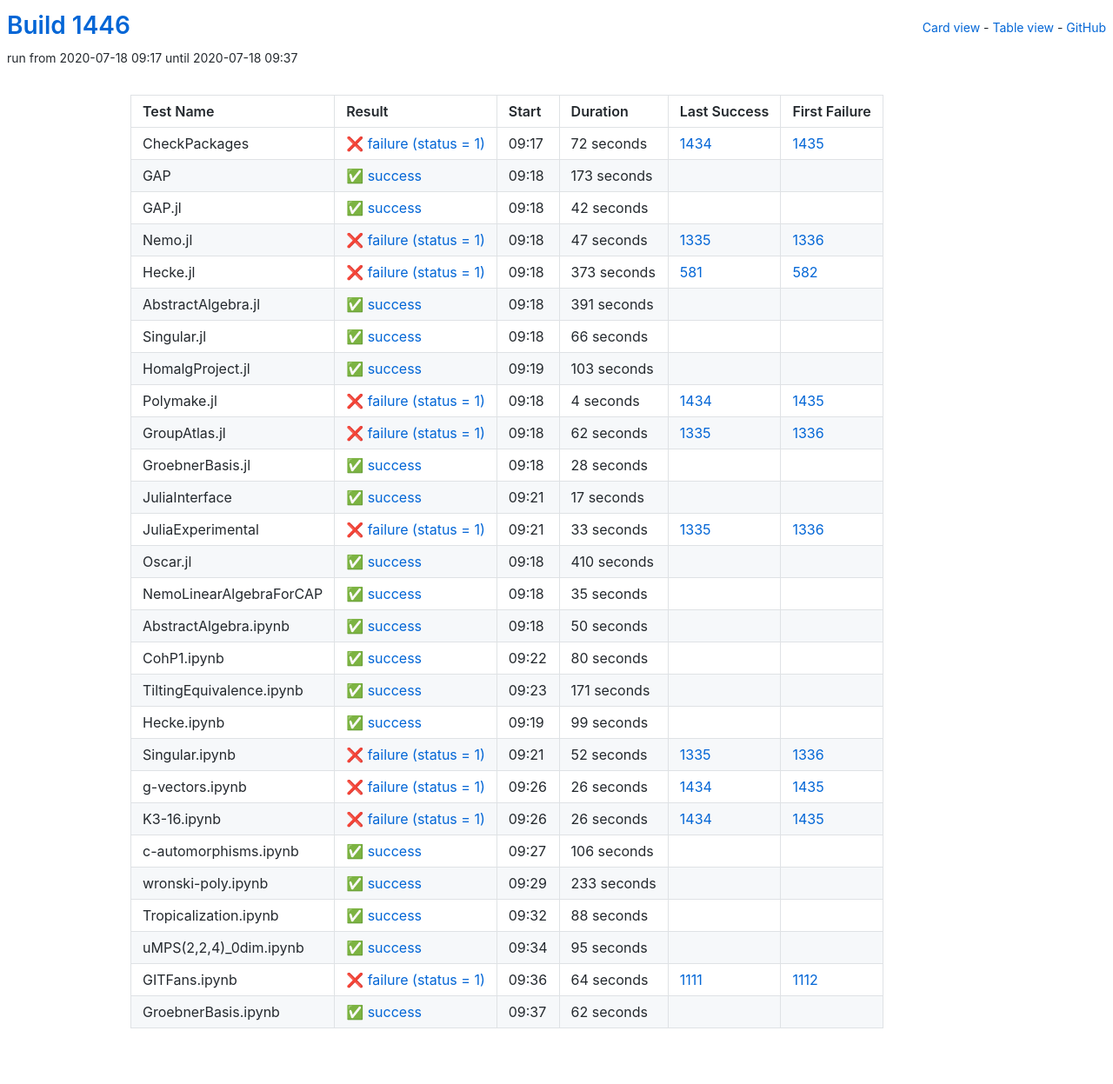
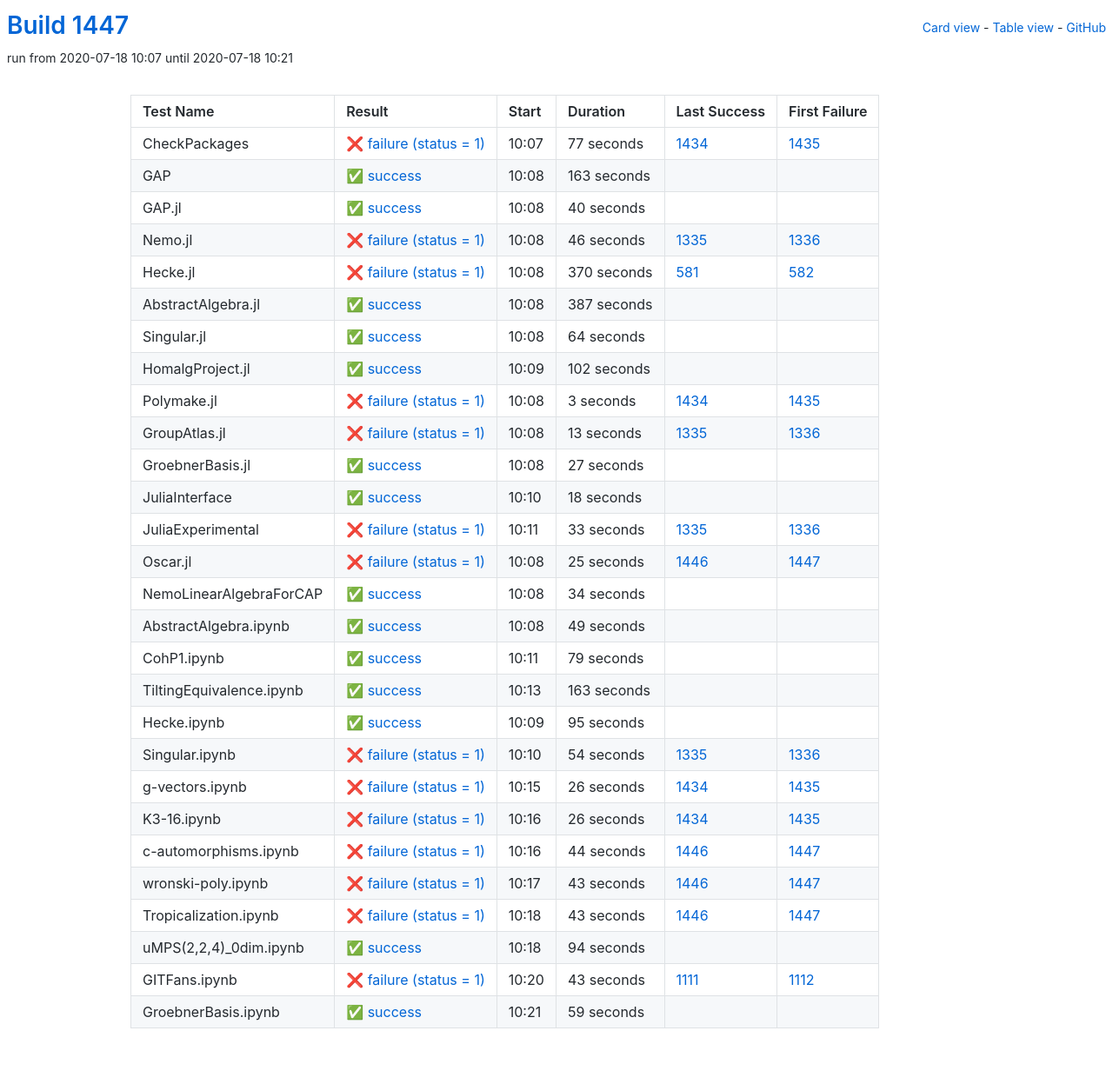
Before and after one commit to oscar-system/oscar-ci-status-1.4, a Jekyll site: the page built from table.html, in a window 1280 px wide. Shown: the whole page at 87% size. Built offline with Jekyll 4.4.1, drawn with Linux system fonts in a browser that asks for light colours.

Commit message:
Build #1447

```diff
--- a/_data/ci.yml
+++ b/_data/ci.yml
@@ -1,6 +1,6 @@
 ---
-build: 1446
-build_url: https://oscarci.mathematik.uni-kl.de/job/oscar-julia-1.4/1446/
+build: 1447
+build_url: https://oscarci.mathematik.uni-kl.de/job/oscar-julia-1.4/1447/
 job: oscar-julia-1.4
 organization: oscar-system
 repo: oscar-ci-status-1.4
@@ -8,152 +8,152 @@ repourl: https://github.com/oscar-system/oscar-ci-status-1.4
 tests:
 - name: CheckPackages
   id: checkpackages
-  log: https://oscarci.mathematik.uni-kl.de/job/oscar-julia-1.4/1446/artifact/logs/build-1446/CheckPackages.log
-  start: 2020-07-18 09:17
+  log: https://oscarci.mathematik.uni-kl.de/job/oscar-julia-1.4/1447/artifact/logs/build-1447/CheckPackages.log
+  start: 2020-07-18 10:07
   success: false
   exitcode: 1
   status: failure
-  duration: 72
+  duration: 77
   last_success: 1434
   last_success_url: https://oscarci.mathematik.uni-kl.de/job/oscar-julia-1.4/1434/
   first_failure: 1435
   first_failure_url: https://oscarci.mathematik.uni-kl.de/job/oscar-julia-1.4/1435/
 - name: GAP
   id: gap
-  log: https://oscarci.mathematik.uni-kl.de/job/oscar-julia-1.4/1446/artifact/logs/build-1446/GAP.log
-  start: 2020-07-18 09:18
+  log: https://oscarci.mathematik.uni-kl.de/job/oscar-julia-1.4/1447/artifact/logs/build-1447/GAP.log
+  start: 2020-07-18 10:08
   success: true
   exitcode: 0
   status: success
-  duration: 173
+  duration: 163
   last_success: false
   last_success_url:
   first_failure: false
   first_failure_url:
 - name: GAP.jl
   id: gap-jl
-  log: https://oscarci.mathematik.uni-kl.de/job/oscar-julia-1.4/1446/artifact/logs/build-1446/GAP.jl.log
-  start: 2020-07-18 09:18
+  log: https://oscarci.mathematik.uni-kl.de/job/oscar-julia-1.4/1447/artifact/logs/build-1447/GAP.jl.log
+  start: 2020-07-18 10:08
   success: true
   exitcode: 0
   status: success
-  duration: 42
+  duration: 40
   last_success: false
   last_success_url:
   first_failure: false
   first_failure_url:
 - name: Nemo.jl
   id: nemo-jl
-  log: https://oscarci.mathematik.uni-kl.de/job/oscar-julia-1.4/1446/artifact/logs/build-1446/Nemo.jl.log
-  start: 2020-07-18 09:18
+  log: https://oscarci.mathematik.uni-kl.de/job/oscar-julia-1.4/1447/artifact/logs/build-1447/Nemo.jl.log
+  start: 2020-07-18 10:08
   success: false
   exitcode: 1
   status: failure
-  duration: 47
+  duration: 46
   last_success: 1335
   last_success_url: https://oscarci.mathematik.uni-kl.de/job/oscar-julia-1.4/1335/
   first_failure: 1336
   first_failure_url: https://oscarci.mathematik.uni-kl.de/job/oscar-julia-1.4/1336/
 - name: Hecke.jl
   id: hecke-jl
-  log: https://oscarci.mathematik.uni-kl.de/job/oscar-julia-1.4/1446/artifact/logs/build-1446/Hecke.jl.log
-  start: 2020-07-18 09:18
+  log: https://oscarci.mathematik.uni-kl.de/job/oscar-julia-1.4/1447/artifact/logs/build-1447/Hecke.jl.log
+  start: 2020-07-18 10:08
   success: false
   exitcode: 1
   status: failure
-  duration: 373
+  duration: 370
   last_success: 581
   last_success_url: https://oscarci.mathematik.uni-kl.de/job/oscar-julia-1.4/581/
   first_failure: 582
   first_failure_url: https://oscarci.mathematik.uni-kl.de/job/oscar-julia-1.4/582/
 - name: AbstractAlgebra.jl
   id: abstractalgebra-jl
-  log: https://oscarci.mathematik.uni-kl.de/job/oscar-julia-1.4/1446/artifact/logs/build-1446/AbstractAlgebra.jl.log
-  start: 2020-07-18 09:18
+  log: https://oscarci.mathematik.uni-kl.de/job/oscar-julia-1.4/1447/artifact/logs/build-1447/AbstractAlgebra.jl.log
+  start: 2020-07-18 10:08
   success: true
   exitcode: 0
   status: success
-  duration: 391
+  duration: 387
   last_success: false
   last_success_url:
   first_failure: false
   first_failure_url:
 - name: Singular.jl
   id: singular-jl
-  log: https://oscarci.mathematik.uni-kl.de/job/oscar-julia-1.4/1446/artifact/logs/build-1446/Singular.jl.log
-  start: 2020-07-18 09:18
+  log: https://oscarci.mathematik.uni-kl.de/job/oscar-julia-1.4/1447/artifact/logs/build-1447/Singular.jl.log
+  start: 2020-07-18 10:08
   success: true
   exitcode: 0
   status: success
-  duration: 66
+  duration: 64
   last_success: false
   last_success_url:
   first_failure: false
   first_failure_url:
 - name: HomalgProject.jl
   id: homalgproject-jl
-  log: https://oscarci.mathematik.uni-kl.de/job/oscar-julia-1.4/1446/artifact/logs/build-1446/HomalgProject.jl.log
-  start: 2020-07-18 09:19
+  log: https://oscarci.mathematik.uni-kl.de/job/oscar-julia-1.4/1447/artifact/logs/build-1447/HomalgProject.jl.log
+  start: 2020-07-18 10:09
   success: true
   exitcode: 0
   status: success
-  duration: 103
+  duration: 102
   last_success: false
   last_success_url:
   first_failure: false
   first_failure_url:
 - name: Polymake.jl
   id: polymake-jl
-  log: https://oscarci.mathematik.uni-kl.de/job/oscar-julia-1.4/1446/artifact/logs/build-1446/Polymake.jl.log
-  start: 2020-07-18 09:18
+  log: https://oscarci.mathematik.uni-kl.de/job/oscar-julia-1.4/1447/artifact/logs/build-1447/Polymake.jl.log
+  start: 2020-07-18 10:08
   success: false
   exitcode: 1
   status: failure
-  duration: 4
+  duration: 3
   last_success: 1434
   last_success_url: https://oscarci.mathematik.uni-kl.de/job/oscar-julia-1.4/1434/
   first_failure: 1435
   first_failure_url: https://oscarci.mathematik.uni-kl.de/job/oscar-julia-1.4/1435/
 - name: GroupAtlas.jl
   id: groupatlas-jl
-  log: https://oscarci.mathematik.uni-kl.de/job/oscar-julia-1.4/1446/artifact/logs/build-1446/GroupAtlas.jl.log
-  start: 2020-07-18 09:18
+  log: https://oscarci.mathematik.uni-kl.de/job/oscar-julia-1.4/1447/artifact/logs/build-1447/GroupAtlas.jl.log
+  start: 2020-07-18 10:08
   success: false
   exitcode: 1
   status: failure
-  duration: 62
+  duration: 13
   last_success: 1335
   last_success_url: https://oscarci.mathematik.uni-kl.de/job/oscar-julia-1.4/1335/
   first_failure: 1336
   first_failure_url: https://oscarci.mathematik.uni-kl.de/job/oscar-julia-1.4/1336/
 - name: GroebnerBasis.jl
   id: groebnerbasis-jl
-  log: https://oscarci.mathematik.uni-kl.de/job/oscar-julia-1.4/1446/artifact/logs/build-1446/GroebnerBasis.jl.log
-  start: 2020-07-18 09:18
+  log: https://oscarci.mathematik.uni-kl.de/job/oscar-julia-1.4/1447/artifact/logs/build-1447/GroebnerBasis.jl.log
+  start: 2020-07-18 10:08
   success: true
   exitcode: 0
   status: success
-  duration: 28
+  duration: 27
   last_success: false
   last_success_url:
   first_failure: false
   first_failure_url:
 - name: JuliaInterface
   id: juliainterface
-  log: https://oscarci.mathematik.uni-kl.de/job/oscar-julia-1.4/1446/artifact/logs/build-1446/JuliaInterface.log
-  start: 2020-07-18 09:21
+  log: https://oscarci.mathematik.uni-kl.de/job/oscar-julia-1.4/1447/artifact/logs/build-1447/JuliaInterface.log
+  start: 2020-07-18 10:10
   success: true
   exitcode: 0
   status: success
-  duration: 17
+  duration: 18
   last_success: false
   last_success_url:
   first_failure: false
   first_failure_url:
 - name: JuliaExperimental
   id: juliaexperimental
-  log: https://oscarci.mathematik.uni-kl.de/job/oscar-julia-1.4/1446/artifact/logs/build-1446/JuliaExperimental.log
-  start: 2020-07-18 09:21
+  log: https://oscarci.mathematik.uni-kl.de/job/oscar-julia-1.4/1447/artifact/logs/build-1447/JuliaExperimental.log
+  start: 2020-07-18 10:11
   success: false
   exitcode: 1
   status: failure
@@ -164,92 +164,92 @@ tests:
   first_failure_url: https://oscarci.mathematik.uni-kl.de/job/oscar-julia-1.4/1336/
 - name: Oscar.jl
   id: oscar-jl
-  log: https://oscarci.mathematik.uni-kl.de/job/oscar-julia-1.4/1446/artifact/logs/build-1446/Oscar.jl.log
-  start: 2020-07-18 09:18
+  log: https://oscarci.mathematik.uni-kl.de/job/oscar-julia-1.4/1447/artifact/logs/build-1447/Oscar.jl.log
+  start: 2020-07-18 10:08
+  success: false
+  exitcode: 1
+  status: failure
+  duration: 25
+  last_success: 1446
+  last_success_url: https://oscarci.mathematik.uni-kl.de/job/oscar-julia-1.4/1446/
+  first_failure: 1447
+  first_failure_url: https://oscarci.mathematik.uni-kl.de/job/oscar-julia-1.4/1447/
+- name: NemoLinearAlgebraForCAP
+  id: nemolinearalgebraforcap
+  log: https://oscarci.mathematik.uni-kl.de/job/oscar-julia-1.4/1447/artifact/logs/build-1447/NemoLinearAlgebraForCAP.log
+  start: 2020-07-18 10:08
   success: true
   exitcode: 0
   status: success
-  duration: 410
-  last_success: false
-  last_success_url:
-  first_failure: false
-  first_failure_url:
-- name: NemoLinearAlgebraForCAP
-  id: nemolinearalgebraforcap
-  log: https://oscarci.mathematik.uni-kl.de/job/oscar-julia-1.4/1446/artifact/logs/build-1446/NemoLinearAlgebraForCAP.log
-  start: 2020-07-18 09:18
-  success: true
-  exitcode: 0
-  status: success
-  duration: 35
+  duration: 34
   last_success: false
   last_success_url:
   first_failure: false
   first_failure_url:
 - name: AbstractAlgebra.ipynb
   id: abstractalgebra-ipynb
-  log: https://oscarci.mathematik.uni-kl.de/job/oscar-julia-1.4/1446/artifact/logs/build-1446/AbstractAlgebra.ipynb.log
-  start: 2020-07-18 09:18
+  log: https://oscarci.mathematik.uni-kl.de/job/oscar-julia-1.4/1447/artifact/logs/build-1447/AbstractAlgebra.ipynb.log
+  start: 2020-07-18 10:08
   success: true
   exitcode: 0
   status: success
-  duration: 50
+  duration: 49
   last_success: false
   last_success_url:
   first_failure: false
   first_failure_url:
 - name: CohP1.ipynb
   id: cohp1-ipynb
-  log: https://oscarci.mathematik.uni-kl.de/job/oscar-julia-1.4/1446/artifact/logs/build-1446/CohP1.ipynb.log
-  start: 2020-07-18 09:22
+  log: https://oscarci.mathematik.uni-kl.de/job/oscar-julia-1.4/1447/artifact/logs/build-1447/CohP1.ipynb.log
+  start: 2020-07-18 10:11
   success: true
   exitcode: 0
   status: success
-  duration: 80
+  duration: 79
   last_success: false
   last_success_url:
   first_failure: false
   first_failure_url:
 - name: TiltingEquivalence.ipynb
   id: tiltingequivalence-ipynb
-  log: https://oscarci.mathematik.uni-kl.de/job/oscar-julia-1.4/1446/artifact/logs/build-1446/TiltingEquivalence.ipynb.log
-  start: 2020-07-18 09:23
+  log: https://oscarci.mathematik.uni-kl.de/job/oscar-julia-1.4/1447/artifact/logs/build-1447/TiltingEquivalence.ipynb.log
+  start: 2020-07-18 10:13
   success: true
   exitcode: 0
   status: success
-  duration: 171
+  duration: 163
   last_success: false
   last_success_url:
   first_failure: false
   first_failure_url:
 - name: Hecke.ipynb
   id: hecke-ipynb
-  log: https://oscarci.mathematik.uni-kl.de/job/oscar-julia-1.4/1446/artifact/logs/build-1446/Hecke.ipynb.log
-  start: 2020-07-18 09:19
+  log: https://oscarci.mathematik.uni-kl.de/job/oscar-julia-1.4/1447/artifact/logs/build-1447/Hecke.ipynb.log
+  start: 2020-07-18 10:09
   success: true
   exitcode: 0
   status: success
-  duration: 99
+  duration: 95
   last_success: false
   last_success_url:
   first_failure: false
   first_failure_url:
 - name: Singular.ipynb
   id: singular-ipynb
-  log: https://oscarci.mathematik.uni-kl.de/job/oscar-julia-1.4/1446/artifact/logs/build-1446/Singular.ipynb.log
-  start: 2020-07-18 09:21
+  log: https://oscarci.mathematik.uni-kl.de/job/oscar-julia-1.4/1447/artifact/logs/build-1447/Singular.ipynb.log
+  start: 2020-07-18 10:10
   success: false
   exitcode: 1
   status: failure
-  duration: 52
+  duration: 54
   last_success: 1335
   last_success_url: https://oscarci.mathematik.uni-kl.de/job/oscar-julia-1.4/1335/
   first_failure: 1336
   first_failure_url: https://oscarci.mathematik.uni-kl.de/job/oscar-julia-1.4/1336/
 - name: g-vectors.ipynb
   id: g-vectors-ipynb
-  log: https://oscarci.mathematik.uni-kl.de/job/oscar-julia-1.4/1446/artifact/logs/build-1446/g-vectors.ipynb.log
-  start: 2020-07-18 09:26
+  log: https://oscarci.mathematik.uni-kl.de/job/oscar-julia-1.4/1447/artifact/logs/build-1447/g-vectors.ipynb.log
+  start: 2020-07-18 10:15
   success: false
   exitcode: 1
   status: failure
@@ -260,8 +260,8 @@ tests:
   first_failure_url: https://oscarci.mathematik.uni-kl.de/job/oscar-julia-1.4/1435/
 - name: K3-16.ipynb
   id: k3-16-ipynb
-  log: https://oscarci.mathematik.uni-kl.de/job/oscar-julia-1.4/1446/artifact/logs/build-1446/K3-16.ipynb.log
-  start: 2020-07-18 09:26
+  log: https://oscarci.mathematik.uni-kl.de/job/oscar-julia-1.4/1447/artifact/logs/build-1447/K3-16.ipynb.log
+  start: 2020-07-18 10:16
   success: false
   exitcode: 1
   status: failure
@@ -272,72 +272,72 @@ tests:
   first_failure_url: https://oscarci.mathematik.uni-kl.de/job/oscar-julia-1.4/1435/
 - name: c-automorphisms.ipynb
   id: c-automorphisms-ipynb
-  log: https://oscarci.mathematik.uni-kl.de/job/oscar-julia-1.4/1446/artifact/logs/build-1446/c-automorphisms.ipynb.log
-  start: 2020-07-18 09:27
+  log: https://oscarci.mathematik.uni-kl.de/job/oscar-julia-1.4/1447/artifact/logs/build-1447/c-automorphisms.ipynb.log
+  start: 2020-07-18 10:16
+  success: false
+  exitcode: 1
+  status: failure
+  duration: 44
+  last_success: 1446
+  last_success_url: https://oscarci.mathematik.uni-kl.de/job/oscar-julia-1.4/1446/
+  first_failure: 1447
+  first_failure_url: https://oscarci.mathematik.uni-kl.de/job/oscar-julia-1.4/1447/
+- name: wronski-poly.ipynb
+  id: wronski-poly-ipynb
+  log: https://oscarci.mathematik.uni-kl.de/job/oscar-julia-1.4/1447/artifact/logs/build-1447/wronski-poly.ipynb.log
+  start: 2020-07-18 10:17
+  success: false
+  exitcode: 1
+  status: failure
+  duration: 43
+  last_success: 1446
+  last_success_url: https://oscarci.mathematik.uni-kl.de/job/oscar-julia-1.4/1446/
+  first_failure: 1447
+  first_failure_url: https://oscarci.mathematik.uni-kl.de/job/oscar-julia-1.4/1447/
+- name: Tropicalization.ipynb
+  id: tropicalization-ipynb
+  log: https://oscarci.mathematik.uni-kl.de/job/oscar-julia-1.4/1447/artifact/logs/build-1447/Tropicalization.ipynb.log
+  start: 2020-07-18 10:18
+  success: false
+  exitcode: 1
+  status: failure
+  duration: 43
+  last_success: 1446
+  last_success_url: https://oscarci.mathematik.uni-kl.de/job/oscar-julia-1.4/1446/
+  first_failure: 1447
+  first_failure_url: https://oscarci.mathematik.uni-kl.de/job/oscar-julia-1.4/1447/
+- name: uMPS(2,2,4)_0dim.ipynb
+  id: umps-2-2-4-0dim-ipynb
+  log: https://oscarci.mathematik.uni-kl.de/job/oscar-julia-1.4/1447/artifact/logs/build-1447/uMPS-2-2-4-_0dim.ipynb.log
+  start: 2020-07-18 10:18
   success: true
   exitcode: 0
   status: success
-  duration: 106
-  last_success: false
-  last_success_url:
-  first_failure: false
-  first_failure_url:
-- name: wronski-poly.ipynb
-  id: wronski-poly-ipynb
-  log: https://oscarci.mathematik.uni-kl.de/job/oscar-julia-1.4/1446/artifact/logs/build-1446/wronski-poly.ipynb.log
-  start: 2020-07-18 09:29
-  success: true
-  exitcode: 0
-  status: success
-  duration: 233
-  last_success: false
-  last_success_url:
-  first_failure: false
-  first_failure_url:
-- name: Tropicalization.ipynb
-  id: tropicalization-ipynb
-  log: https://oscarci.mathematik.uni-kl.de/job/oscar-julia-1.4/1446/artifact/logs/build-1446/Tropicalization.ipynb.log
-  start: 2020-07-18 09:32
-  success: true
-  exitcode: 0
-  status: success
-  duration: 88
-  last_success: false
-  last_success_url:
-  first_failure: false
-  first_failure_url:
-- name: uMPS(2,2,4)_0dim.ipynb
-  id: umps-2-2-4-0dim-ipynb
-  log: https://oscarci.mathematik.uni-kl.de/job/oscar-julia-1.4/1446/artifact/logs/build-1446/uMPS-2-2-4-_0dim.ipynb.log
-  start: 2020-07-18 09:34
-  success: true
-  exitcode: 0
-  status: success
-  duration: 95
+  duration: 94
   last_success: false
   last_success_url:
   first_failure: false
   first_failure_url:
 - name: GITFans.ipynb
   id: gitfans-ipynb
-  log: https://oscarci.mathematik.uni-kl.de/job/oscar-julia-1.4/1446/artifact/logs/build-1446/GITFans.ipynb.log
-  start: 2020-07-18 09:36
+  log: https://oscarci.mathematik.uni-kl.de/job/oscar-julia-1.4/1447/artifact/logs/build-1447/GITFans.ipynb.log
+  start: 2020-07-18 10:20
   success: false
   exitcode: 1
   status: failure
-  duration: 64
+  duration: 43
   last_success: 1111
   last_success_url: https://oscarci.mathematik.uni-kl.de/job/oscar-julia-1.4/1111/
   first_failure: 1112
   first_failure_url: https://oscarci.mathematik.uni-kl.de/job/oscar-julia-1.4/1112/
 - name: GroebnerBasis.ipynb
   id: groebnerbasis-ipynb
-  log: https://oscarci.mathematik.uni-kl.de/job/oscar-julia-1.4/1446/artifact/logs/build-1446/GroebnerBasis.ipynb.log
-  start: 2020-07-18 09:37
+  log: https://oscarci.mathematik.uni-kl.de/job/oscar-julia-1.4/1447/artifact/logs/build-1447/GroebnerBasis.ipynb.log
+  start: 2020-07-18 10:21
   success: true
   exitcode: 0
   status: success
-  duration: 62
+  duration: 59
   last_success: false
   last_success_url:
   first_failure: false
```
Also changed, not shown: README.md.
